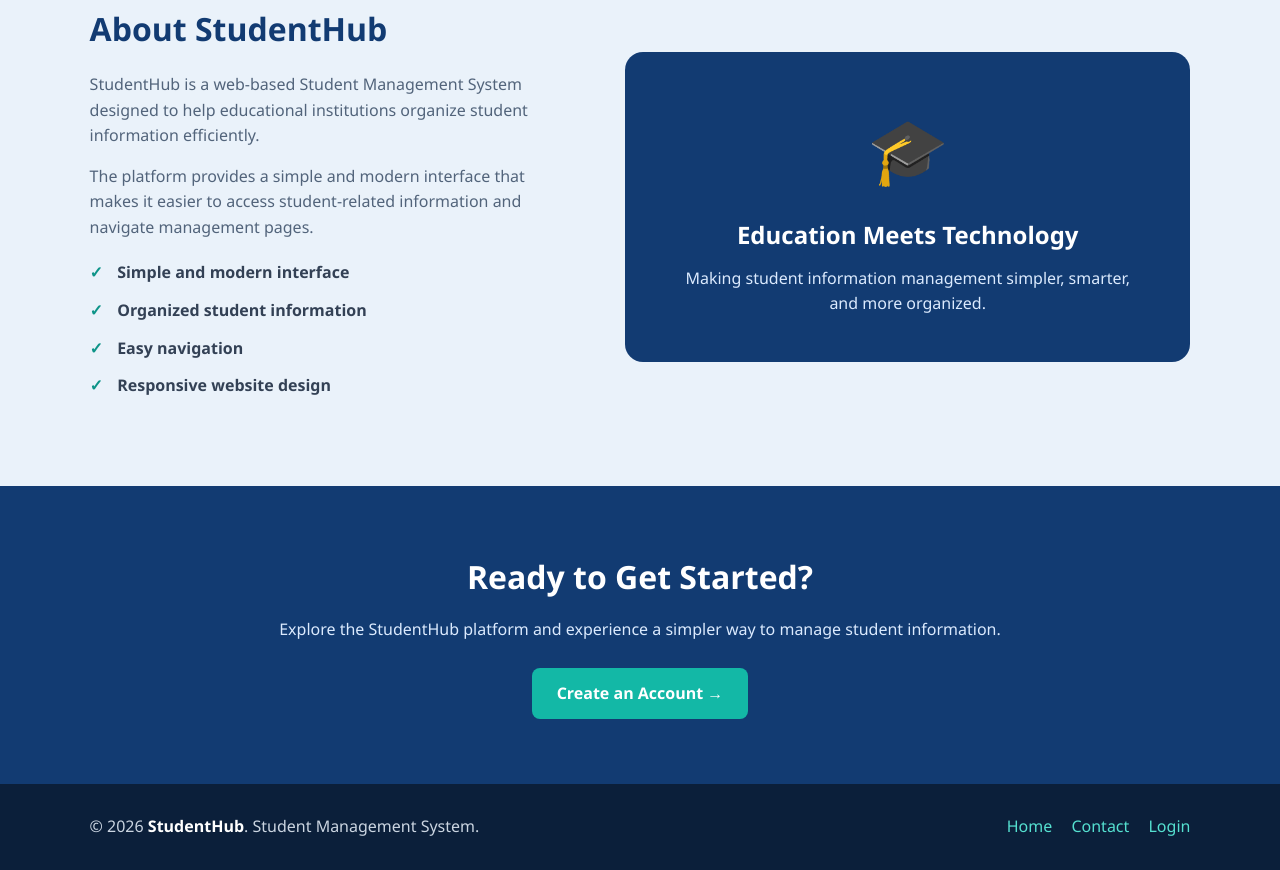
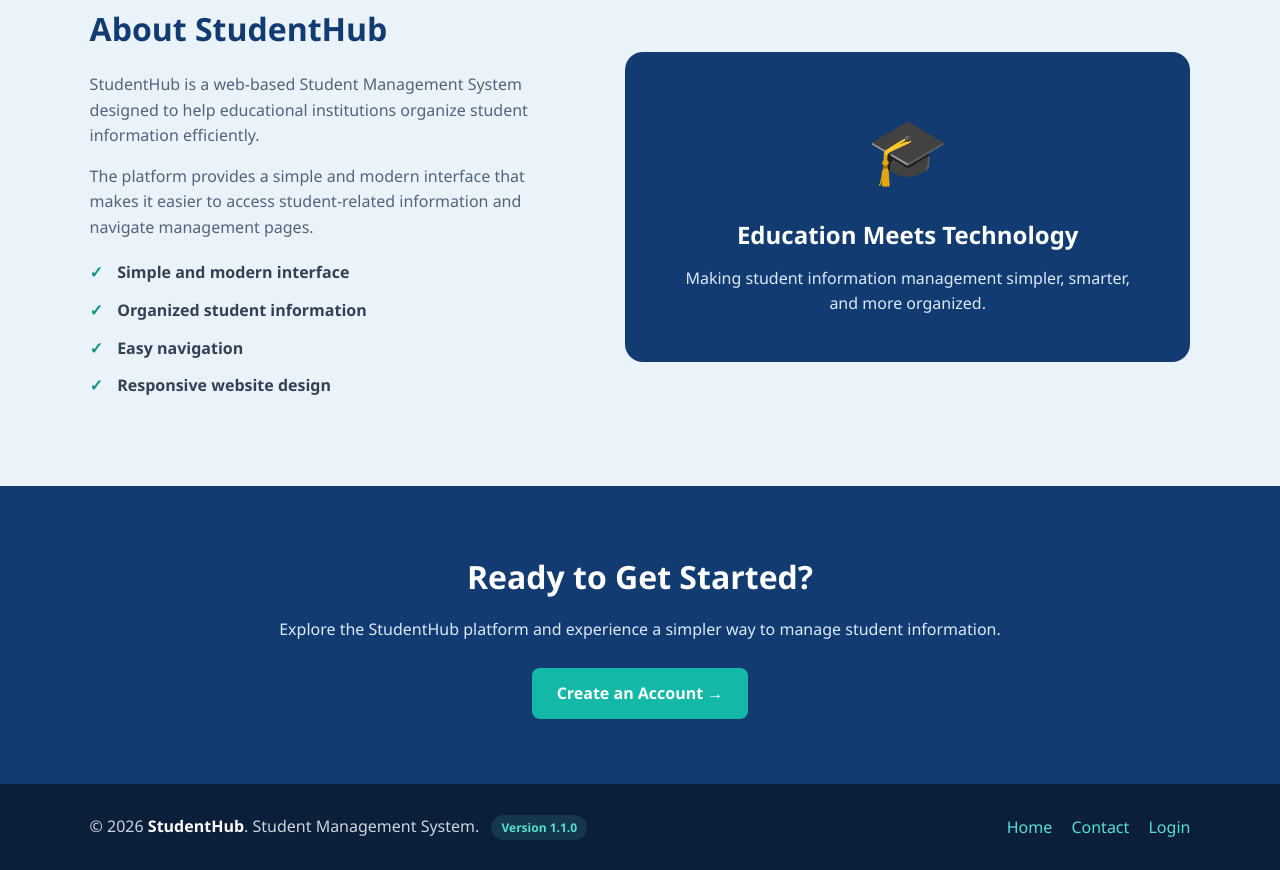
Before and after one commit to MGFrancois123/Student-Management-System, a website: page index.html in a window 1280 px wide. Shown: the part 1494-2364 px from the top of the page. Drawn offline with Linux system fonts and the light colour scheme.

Commit message:
Update application pages

```diff
--- a/index.html
+++ b/index.html
@@ -356,6 +356,17 @@
             margin-left: 15px;
         }
 
+        .version {
+            display: inline-block;
+            color: #55e0d0;
+            background: rgba(85, 224, 208, 0.12);
+            padding: 3px 10px;
+            border-radius: 20px;
+            font-size: 12px;
+            font-weight: 700;
+            margin-left: 8px;
+        }
+
         /* RESPONSIVE DESIGN */
         @media (max-width: 900px) {
             .hero {
@@ -613,6 +624,7 @@
         <p>
             © 2026 <strong>StudentHub</strong>.
             Student Management System.
+            <span class="version">Version 1.1.0</span>
         </p>
 
         <div>
```
